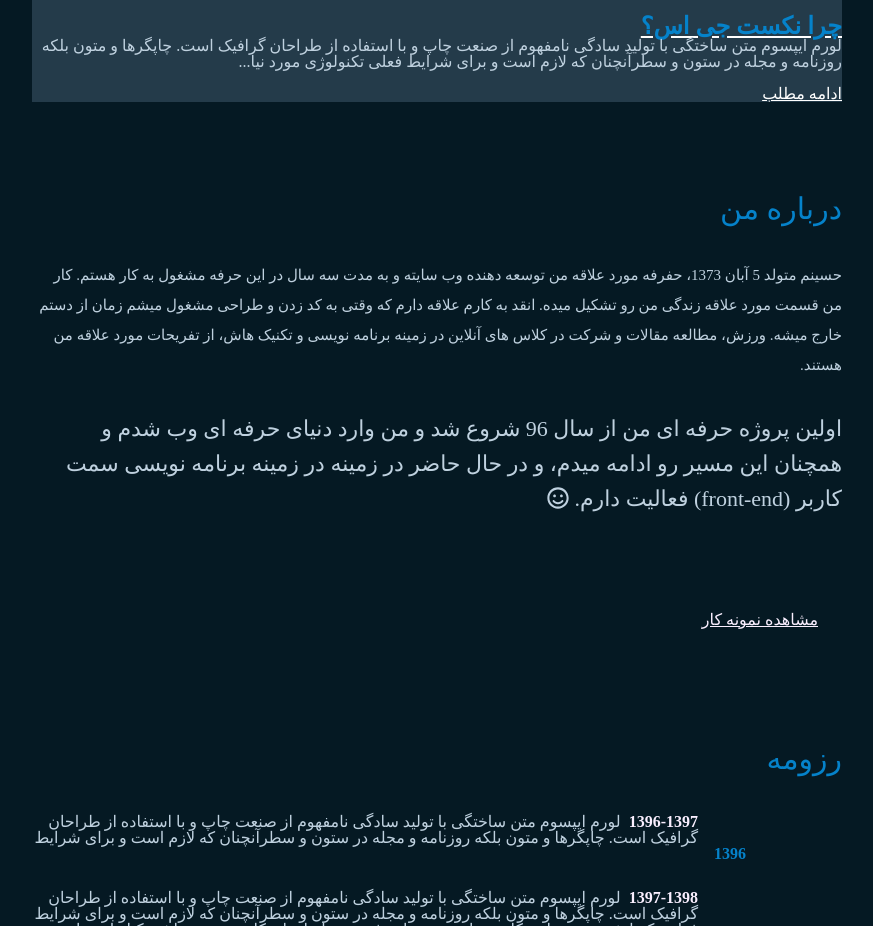
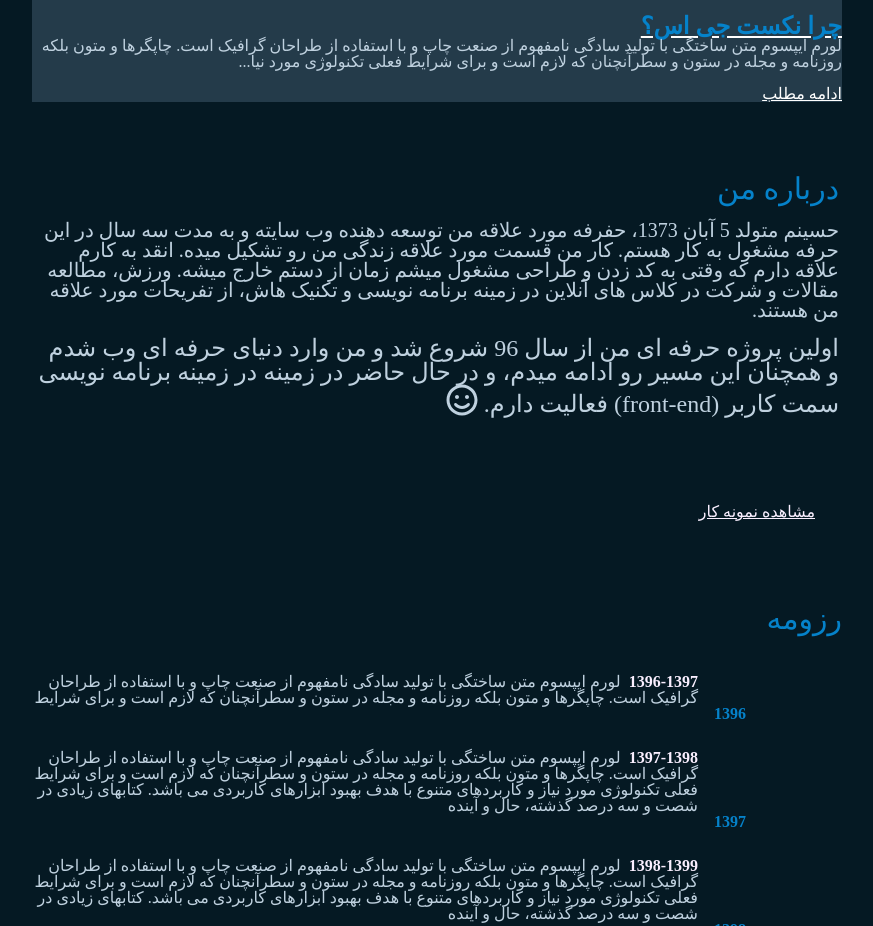
Before and after one commit to sharifiniaa/website, a Next.js app: page / in a window 1280 px wide. Shown: the part 2488-3414 px from the top of the page, without its empty margins (394-1267 px from the left). Built offline with nearby package versions, Linux system fonts and the light colour scheme; a web font is replaced by a local one.

Commit message:
feat:edit about styles and classes with scoped style jsx (#23)

```diff
--- a/assets/styles/sass/layout/home-page/_about-me.scss
+++ b/assets/styles/sass/layout/home-page/_about-me.scss
@@ -1,25 +1,25 @@
-.about {
-  &__wrapper {
-    .about-content {
-      &__title {
-        @extend .section-title;
-      }
-      &__text {
-        color: map-get($colors, "light-blue");
-        font-size: 15px;
-        line-height: 30px;
-        font-weight: 400;
-        margin: 1em 0;
-      }
-      &__info {
-        font-size: 22px;
-        line-height: 35px;
-        margin: 0;
-        color: map-get($colors, "light-blue");
-      }
-      &__cta-holder{
-          margin: 2rem 0;
-      }
-    }
-  }
-}
+// .about {
+//   &__wrapper {
+//     .about-content {
+//       &__title {
+//         @extend .section-title;
+//       }
+//       &__text {
+//         color: map-get($colors, "light-blue");
+//         font-size: 15px;
+//         line-height: 30px;
+//         font-weight: 400;
+//         margin: 1em 0;
+//       }
+//       &__info {
+//         font-size: 22px;
+//         line-height: 35px;
+//         margin: 0;
+//         color: map-get($colors, "light-blue");
+//       }
+//       &__cta-holder{
+//           margin: 2rem 0;
+//       }
+//     }
+//   }
+// }
--- a/components/Buttons/ButtounOutline.js
+++ b/components/Buttons/ButtounOutline.js
@@ -13,12 +13,10 @@ const ButtonOutline = ({ link, title }) => {
         {`
           .button-outline {
             border: #0582ca 2px solid;
-            min-height: 58px;
             cursor: pointer;
             text-decoration: none;
             transition: all 250ms linear;
             border-radius: 50px;
-
             &:hover {
               color: white;
               background-color: #0582ca;
--- a/containers/HomePage/About/index.js
+++ b/containers/HomePage/About/index.js
@@ -8,24 +8,56 @@ import ButtonOutline from "../../../components/Buttons/ButtounOutline";
 
 const index = () => {
   return (
-    <div id="about-me" className="about section">
-      <div className="about__wrapper section-wrapper">
-        <div className="about-content content-1300">
-          <h2 className="about-content__title">درباره من</h2>
-          <p className="about-content__text">{about.text1}</p>
+    <div id="about-me" className="about pt-4 color-black">
+      <div className="about__wrapper px-5">
+        <div className="about-content">
+          <h2 className="about-content__title text-9 color-blue pt-4 pb-0 m-0 mb-3">
+            درباره من
+          </h2>
+          <p className="about-content__text color-light-blue text-6 font-weight-500 mt-3">
+            {about.text1}
+          </p>
           <br />
-          <p className="about-content__info">
+          <p className="about-content__info text-7 m-0 color-light-blue">
             {about.text2}{" "}
             <FontAwesomeIcon
-              className="home-right__description--icon"
+              className="about-me-description-icon text-10 "
               icon={faSmile}
             />
           </p>
-          <div className="about-content__cta-holder">
+          <div className="about-content__cta-holder mt-4 mb-0">
             <ButtonOutline title="مشاهده نمونه کار" link="/portfolio" />
           </div>
         </div>
       </div>
+      <style scoped jsx>
+        {`
+          .about {
+            position: relative;
+            &__wrapper {
+              .about-content {
+                max-width: 1300px;
+                &__title {
+                  line-height: 100%;
+                }
+                &__text {
+                  line-height: 30px;
+                }
+                &__info {
+                  line-height: 35px;
+                }
+                &__cta-holder {
+                }
+              }
+            }
+          }
+          .about-me-description-icon {
+            vertical-align: middle;
+            display: inline;
+            margin: 3px;
+          }
+        `}
+      </style>
     </div>
   );
 };
--- a/containers/HomePage/TechStack/TechItem.js
+++ b/containers/HomePage/TechStack/TechItem.js
@@ -2,7 +2,7 @@ import React from "react";
 
 const TechItem = ({ item }) => {
   return (
-    <div className="row skillls skills ">
+    <div className="row skills ">
       <div className="col-9 skills skills-text-holder">
         <p className="skills skills-text-holder  skills-text-holder-name">
           {item.name}
@@ -19,7 +19,6 @@ const TechItem = ({ item }) => {
         {`
           .skills {
             margin: 0.8rem 0;
-
             .skills-image-holder {
               text-align: center;
               padding-top: 0.5em;
```
